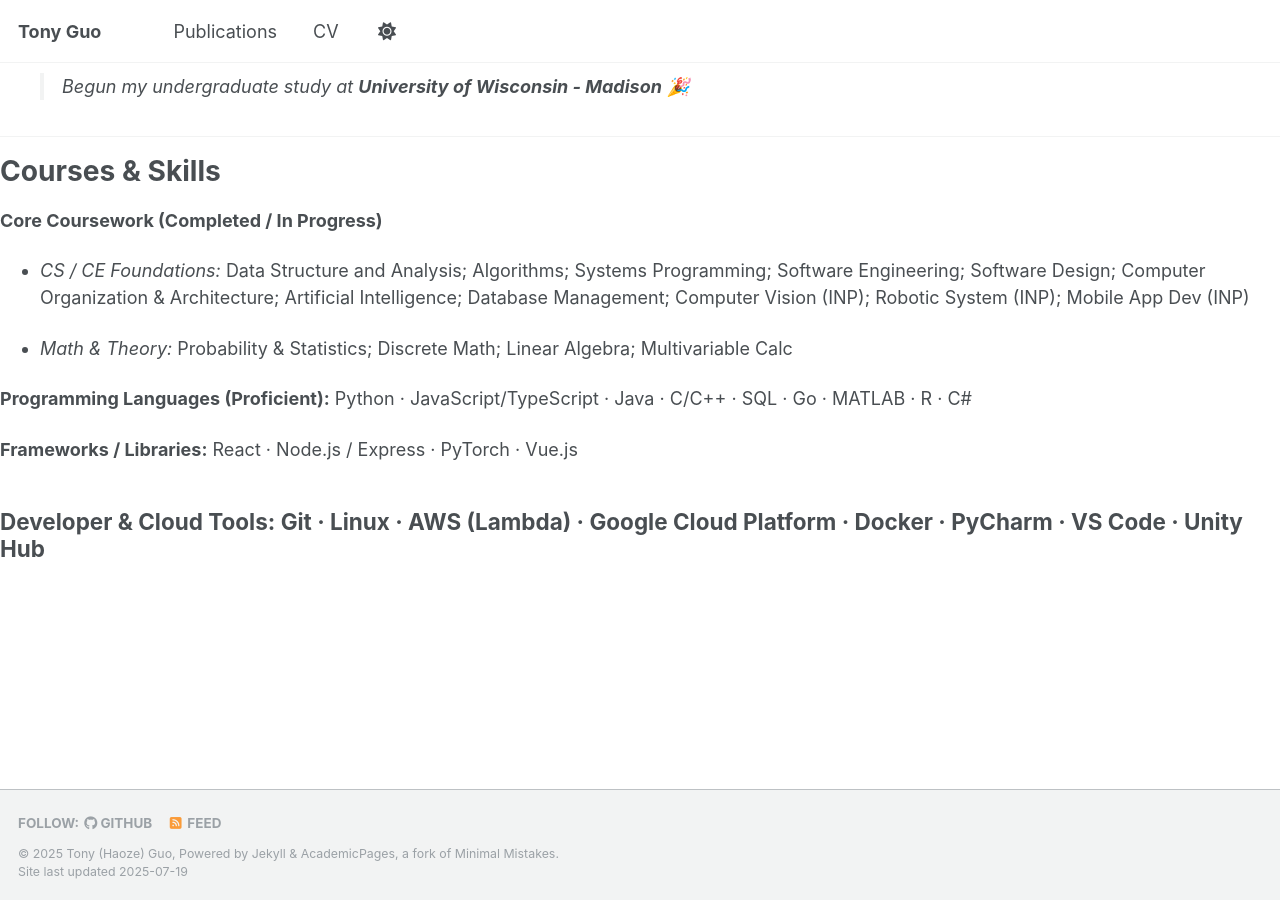
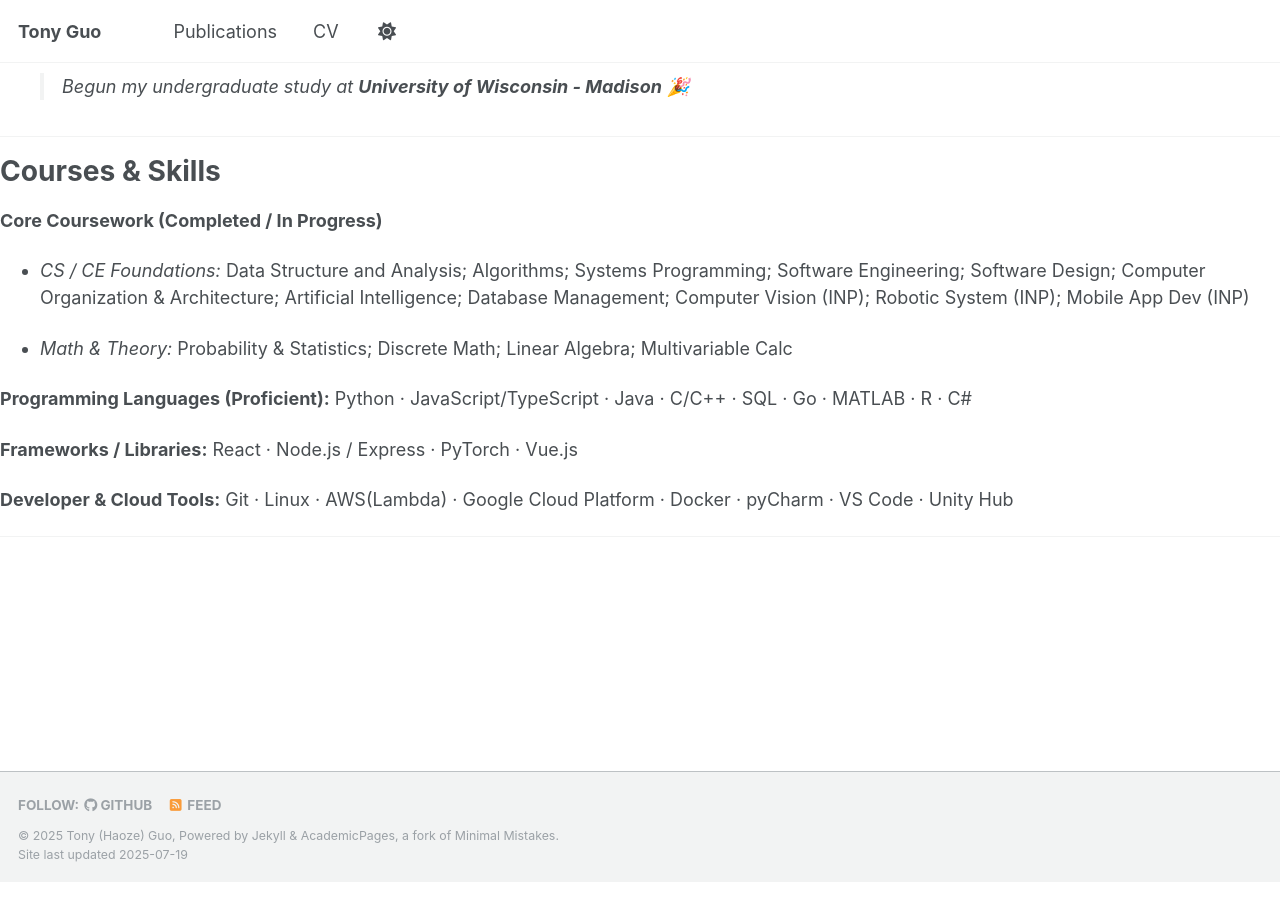
Before and after one commit to TonyGuo30/TonyGuo.github.io, a Jekyll site: the page built from _pages/about.md, in a window 1280 px wide and 900 px high, scrolled down 676 px. Built offline with Jekyll 4.4.1, drawn with Linux system fonts in a browser that asks for light colours; our own code applies the rules of GitHub Pages for plain Markdown files; a script that is not in the unit is left out.

```diff
--- a/_pages/about.md
+++ b/_pages/about.md
@@ -41,5 +41,6 @@ Courses & Skills
 
 **Frameworks / Libraries:** React · Node.js / Express · PyTorch · Vue.js
 
-**Developer & Cloud Tools:** Git · Linux · AWS (Lambda) · Google Cloud Platform · Docker · PyCharm · VS Code · Unity Hub
+**Developer & Cloud Tools:** Git · Linux · AWS(Lambda) · Google Cloud Platform · Docker · pyCharm · VS Code · Unity Hub
+
 ---
```
